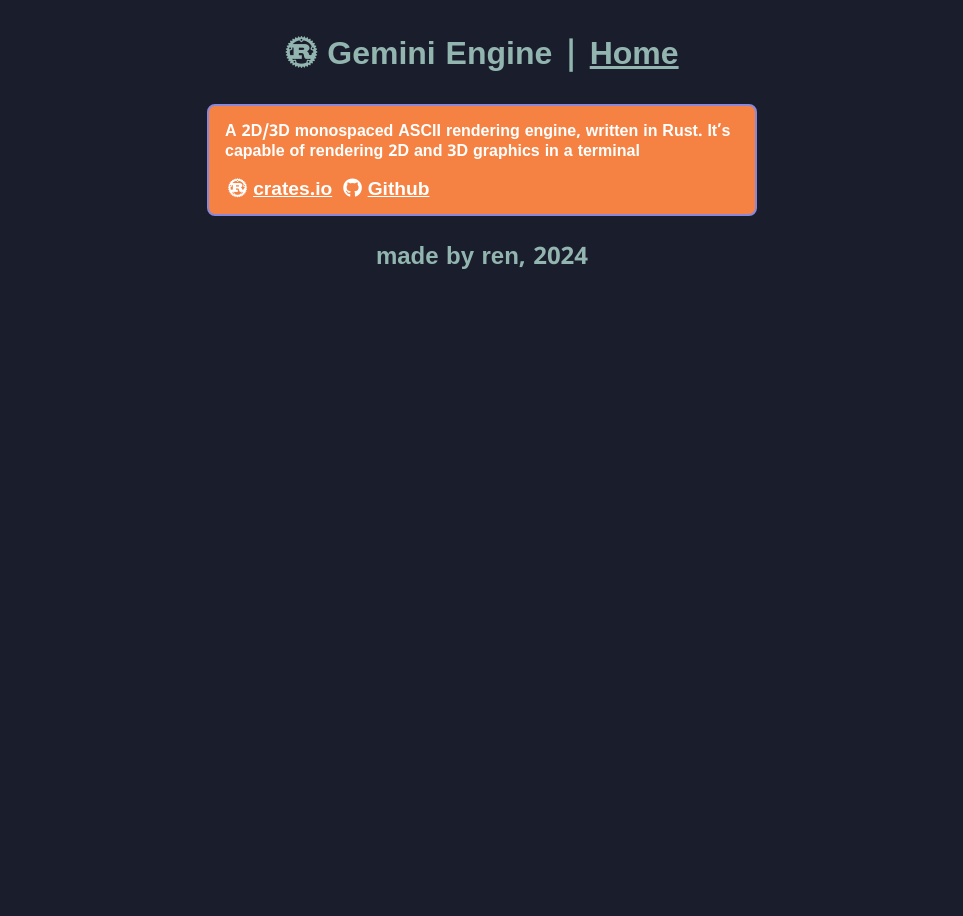
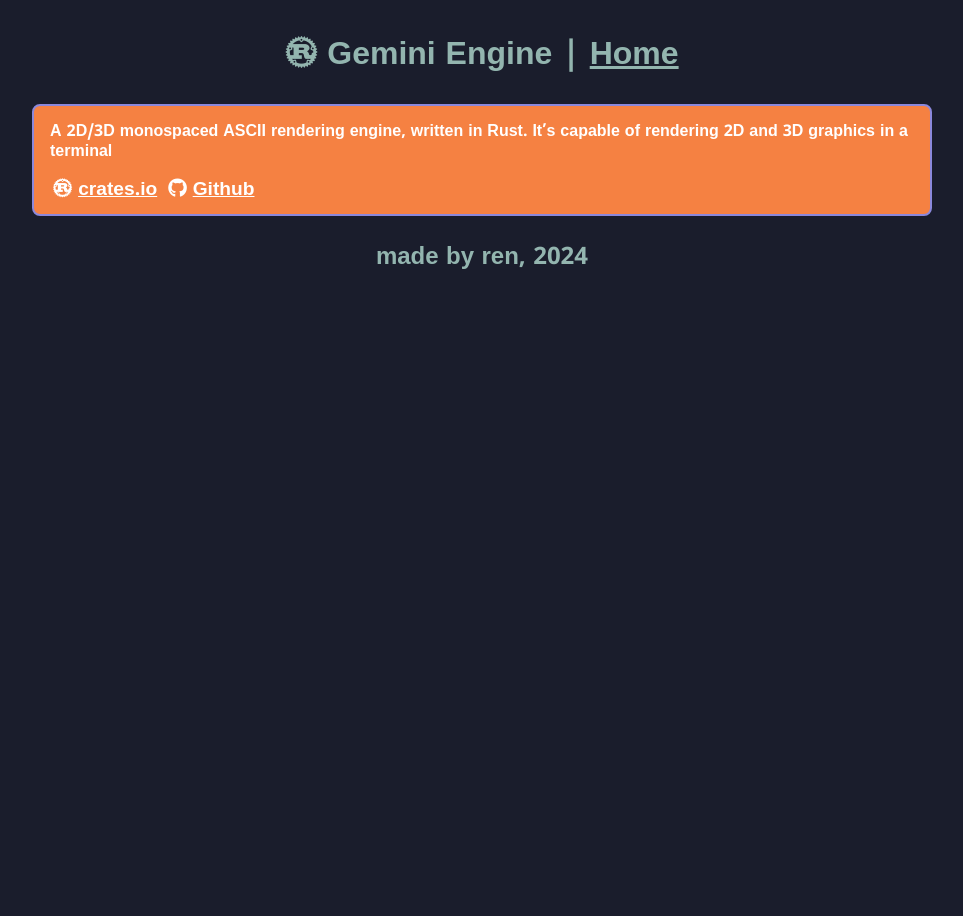
Before and after one commit to renpenguin/renpenguin.github.io, a Jekyll site: the page built from _projects/gemini-engine.md, in a window 1280 px wide. Shown: the whole page, without its empty margins (158-1121 px from the left). Built offline with Jekyll 4.4.1, drawn with Linux system fonts in a browser that asks for light colours; nearby versions of some CDN libraries.

Commit message:
expand project when opened on its own page or targeted

```diff
--- a/_sass/main.scss
+++ b/_sass/main.scss
@@ -67,6 +67,20 @@ a {
 
     min-width: 250px;
 
+    &.selected, &:target {
+        max-width: 900px;
+    }
+
+    &:target {
+        animation-name: expand-link-box;
+        animation-duration: 1s;
+    }
+
+    @keyframes expand-link-box {
+        from {max-width: 550px;}
+        to {background-color: 900px;}
+    }
+
     &:hover {
         border-color: rgb(145, 191, 255);
     }
```
